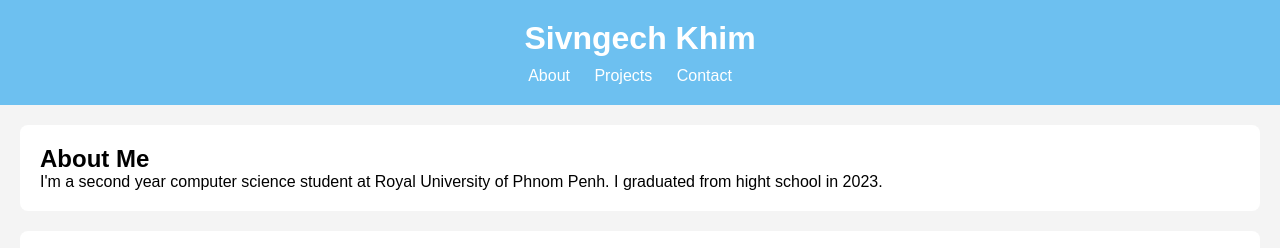
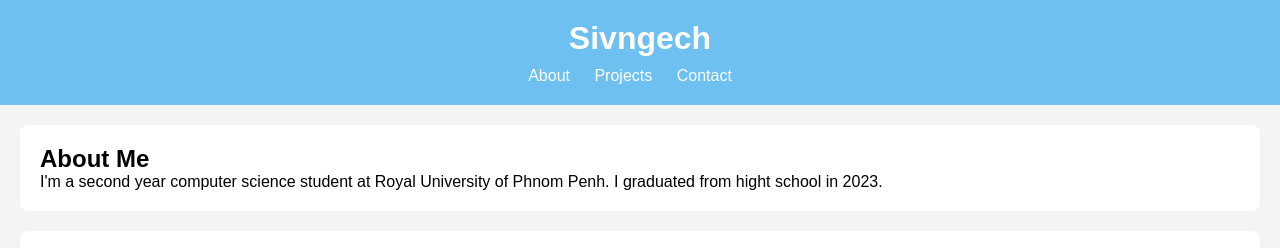
Before and after one commit to Sivngech/sivngech.github.io, a plain HTML site: page project/portfolio.html in a window 1280 px wide. Shown: the top 248 px of the page. Drawn offline with Linux system fonts and the light colour scheme.

Commit message:
update portfolio

```diff
--- a/project/portfolio.html
+++ b/project/portfolio.html
@@ -10,7 +10,7 @@
 
 <body>
     <header>
-        <h1>Sivngech Khim</h1>
+        <h1>Sivngech</h1>
         <nav>
             <ul>
                 <li><a href="#about">About</a></li>
```
